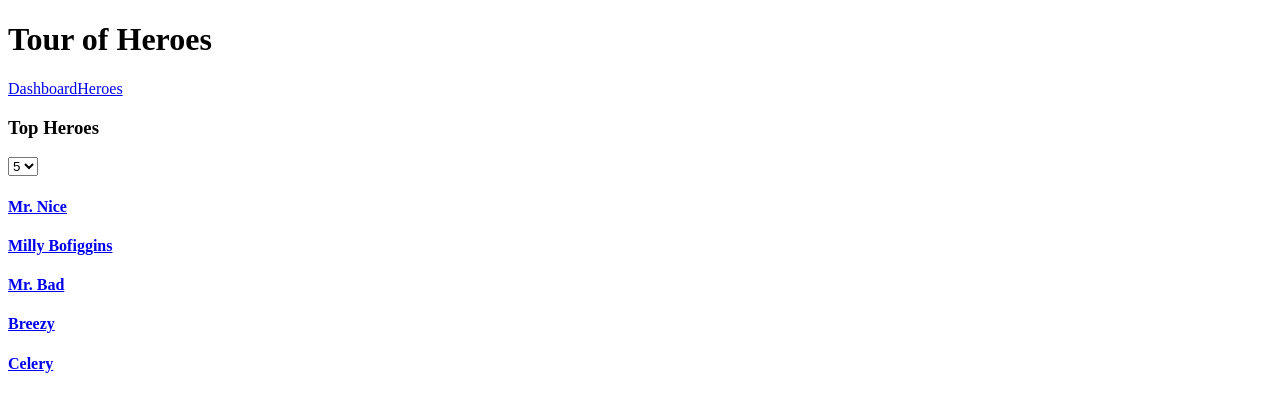
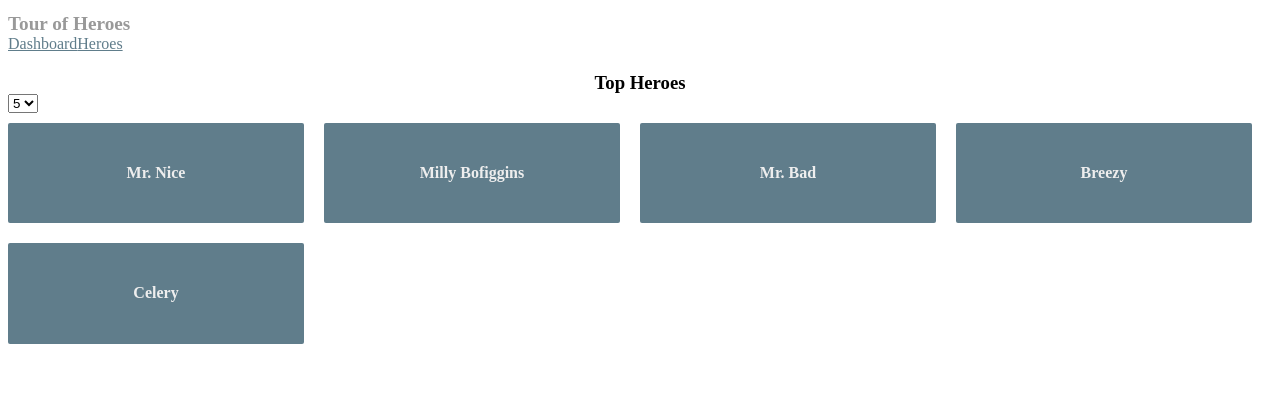
Before and after one commit to supaheckafresh/ng2-learnin, an Angular app: page /dashboard in a window 1280 px wide. Shown: the top 412 px of the page. Built offline with nearby package versions, Linux system fonts and the light colour scheme.

Commit message:
some styling.

```diff
--- /dev/null
+++ b/src/app/app.component.css
@@ -0,0 +1,28 @@
+h1 {
+    font-size: 1.2em;
+    color: #999;
+    margin-bottom: 0;
+}
+h2 {
+    font-size: 2em;
+    margin-top: 0;
+    padding-top: 0;
+}
+nav a {
+    padding: 5px 10px;
+    text-decoration: none;
+    margin-top: 10px;
+    display: inline-block;
+    background-color: #eee;
+    border-radius: 4px;
+}
+nav a:visited, a:link {
+    color: #607D8B;
+}
+nav a:hover {
+    color: #039be5;
+    background-color: #CFD8DC;
+}
+nav a.active {
+    color: #039be5;
+}
--- a/src/app/app.component.ts
+++ b/src/app/app.component.ts
@@ -7,7 +7,8 @@
     <a routerLink="/dashboard">Dashboard</a>
     <a routerLink="/heroes">Heroes</a>
     <router-outlet></router-outlet>
-  `
+  `,
+  styleUrls: [ './app.component.css' ]
 })
 
 export class AppComponent {
--- /dev/null
+++ b/src/app/dashboard.component.css
@@ -0,0 +1,61 @@
+[class*='col-'] {
+    float: left;
+    padding-right: 20px;
+    padding-bottom: 20px;
+}
+[class*='col-']:last-of-type {
+    padding-right: 0;
+}
+a {
+    text-decoration: none;
+}
+*, *:after, *:before {
+    -webkit-box-sizing: border-box;
+    -moz-box-sizing: border-box;
+    box-sizing: border-box;
+}
+h3 {
+    text-align: center; margin-bottom: 0;
+}
+h4 {
+    position: relative;
+}
+.grid {
+    margin: 0;
+}
+.col-1-4 {
+    width: 25%;
+}
+.module {
+    padding: 20px;
+    text-align: center;
+    color: #eee;
+    max-height: 120px;
+    min-width: 120px;
+    background-color: #607D8B;
+    border-radius: 2px;
+}
+.module:hover {
+    background-color: #EEE;
+    cursor: pointer;
+    color: #607d8b;
+}
+.grid-pad {
+    padding: 10px 0;
+}
+.grid-pad > [class*='col-']:last-of-type {
+    padding-right: 20px;
+}
+@media (max-width: 600px) {
+    .module {
+        font-size: 10px;
+        max-height: 75px; }
+}
+@media (max-width: 1024px) {
+    .grid {
+        margin: 0;
+    }
+    .module {
+        min-width: 60px;
+    }
+}
--- a/src/app/dashboard.component.ts
+++ b/src/app/dashboard.component.ts
@@ -6,7 +6,11 @@
 
 @Component({
   selector: 'my-dashboard',
-  templateUrl: './dashboard.component.html'
+  templateUrl: './dashboard.component.html',
+  styleUrls: [
+    './dashboard.component.css',
+    './hero-detail.component.css'
+  ]
 })
 
 export class DashboardComponent implements OnInit {
--- /dev/null
+++ b/src/app/hero-detail.component.css
@@ -0,0 +1,29 @@
+label {
+    display: inline-block;
+    width: 3em;
+    margin: .5em 0;
+    color: #607D8B;
+    font-weight: bold;
+}
+input {
+    height: 2em;
+    font-size: 1em;
+    padding-left: .4em;
+}
+button {
+    margin-top: 20px;
+    font-family: Arial;
+    background-color: #eee;
+    border: none;
+    padding: 5px 10px;
+    border-radius: 4px;
+    cursor: pointer; cursor: hand;
+}
+button:hover {
+    background-color: #cfd8dc;
+}
+button:disabled {
+    background-color: #eee;
+    color: #ccc;
+    cursor: auto;
+}
--- a/src/app/hero-detail.component.ts
+++ b/src/app/hero-detail.component.ts
@@ -9,7 +9,8 @@
 
 @Component({
   selector: 'hero-detail',
-  templateUrl: './hero-detail.component.html'
+  templateUrl: './hero-detail.component.html',
+  styleUrls: [ './hero-detail.component.css' ]
 })
 
 export class HeroDetailComponent implements OnInit {
```
